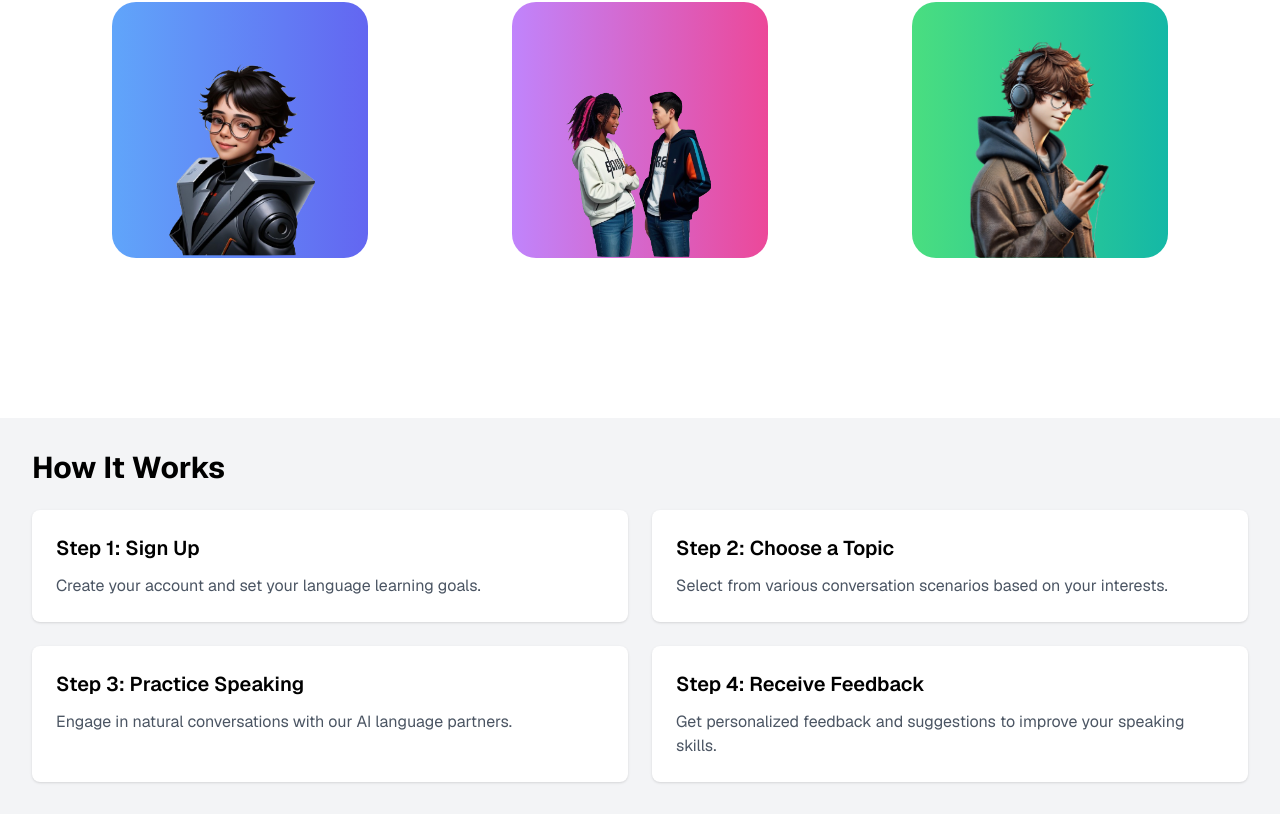
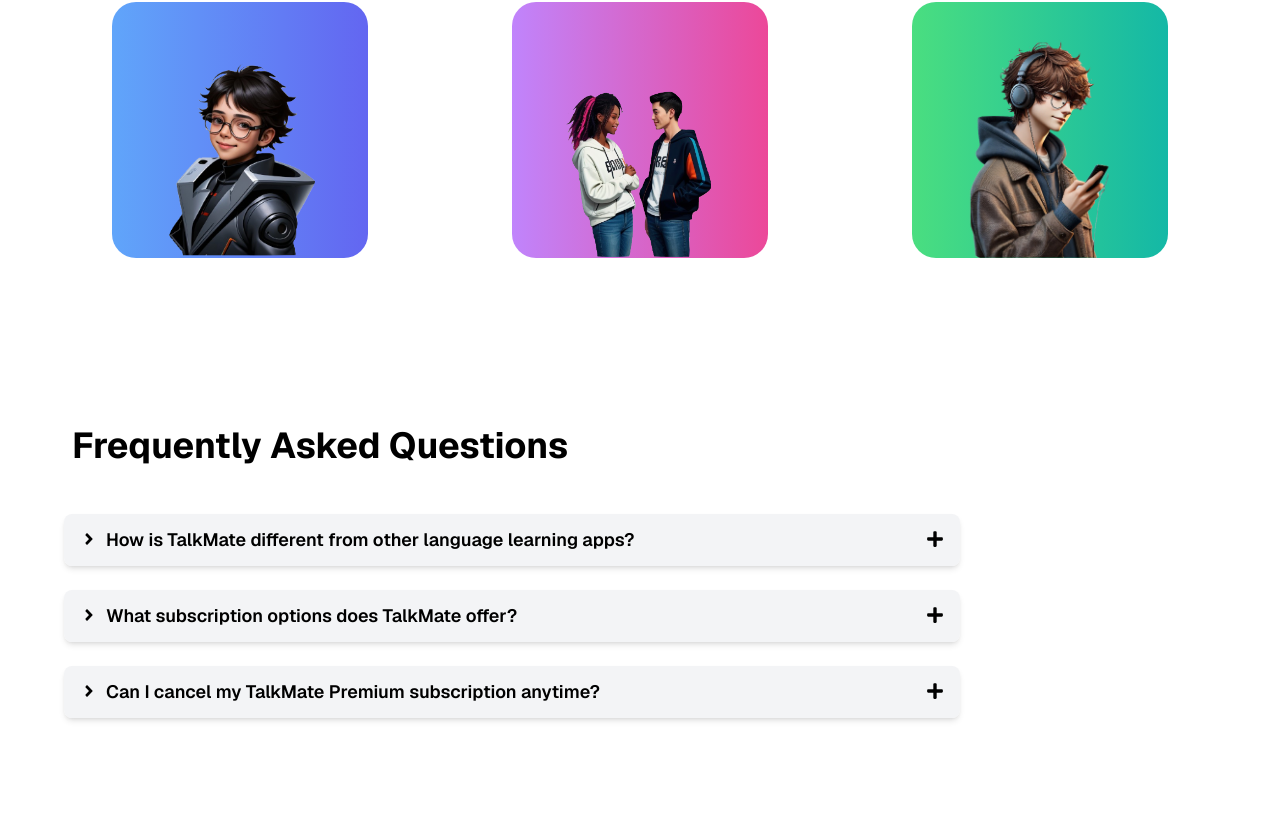
Before and after one commit to PegasusHT/talkmate-landing-page, a Next.js app: page / in a window 1280 px wide. Shown: the part 1046-1860 px from the top of the page. After the commit the page ends 1812 px from the top, so only its background shows below. Built offline with nearby package versions, Linux system fonts and the light colour scheme.

Commit message:
added faqs

```diff
--- a/app/page.tsx
+++ b/app/page.tsx
@@ -1,13 +1,13 @@
 import Hero from "@/components/main/hero";
 import Features from "@/components/main/features";
-import HowItWorks from "@/components/main/howItWorks";
+import FAQs from "@/components/main/faqs";
 
 export default function Home() {
   return (
     <div>
       <Hero />
       <Features />
-      <HowItWorks />
+      <FAQs />
     </div>
   );
 }
--- /dev/null
+++ b/components/main/faqs.tsx
@@ -0,0 +1,96 @@
+'use client';
+
+import React, { useState } from 'react';
+import { FaAngleRight, FaPlus, FaMinus } from 'react-icons/fa';
+import { Transition } from '@headlessui/react';
+
+interface FAQItem {
+  id: number;
+  question: string;
+  answer: string;
+}
+
+interface QuestionContainerProps {
+  faq: FAQItem;
+  isOpen: boolean;
+  toggleOpen: (id: number) => void;
+}
+
+const QuestionContainer: React.FC<QuestionContainerProps> = ({ faq, isOpen, toggleOpen }) => {
+  const icon = isOpen ? <FaMinus /> : <FaPlus />;
+
+  return (
+    <div className="mb-4 rounded-lg shadow-md overflow-hidden">
+      <div
+        className="flex flex-row items-start bg-gray-100 px-4 py-3 cursor-pointer hover:bg-gray-200 transition-colors duration-200"
+        onClick={() => toggleOpen(faq.id)}
+      >
+        <h2 className="font-semibold text-black text-sm lg:text-lg flex items-start">
+          <FaAngleRight className={`mr-2 mt-1 lg:text-lg transition-transform duration-200 ${isOpen ? 'transform rotate-90' : ''}`} />
+          {faq.question}
+        </h2>
+        <div className="ml-auto text-sm lg:text-lg mt-1">
+          {icon}
+        </div>
+      </div>
+      <Transition
+        show={isOpen}
+        enter="transition ease-out duration-200"
+        enterFrom="transform opacity-0 scale-95"
+        enterTo="transform opacity-100 scale-100"
+        leave="transition ease-in duration-150"
+        leaveFrom="transform opacity-100 scale-100"
+        leaveTo="transform opacity-0 scale-95"
+      >
+        <div className="mt-1 p-4 pt-2 text-sm lg:text-base bg-white">
+          <p>{faq.answer}</p>
+        </div>
+      </Transition>
+    </div>
+  );
+};
+
+export default function FAQs() {
+  const [openFAQ, setOpenFAQ] = useState<number | null>(null);
+
+  const toggleFAQ = (id: number) => {
+    setOpenFAQ(openFAQ === id ? null : id);
+  };
+
+  const faqData: FAQItem[] = [
+    {
+      id: 1,
+      question: "How is TalkMate different from other language learning apps?",
+      answer: "Unlike other language learning apps, TalkMate uses the most advanced AI to create an interactive, fun and engaging language learning experience. Artificial Intelligence lets users achieve fluency with an active learning approach. TalkMate imitates real-life scenarios where users learn by interacting with native speakers."
+    },
+    {
+      id: 2,
+      question: "What subscription options does TalkMate offer?",
+      answer: "TalkMate offers a free subscription with limited features and TalkMate Premium, which comes with no limitations and more advanced features. TalkMate Premium includes monthly or yearly payment options."
+    },
+    {
+      id: 3,
+      question: "Can I cancel my TalkMate Premium subscription anytime?",
+      answer: "Yes, you can cancel your TalkMate Premium subscription at any time. After the cancelation, the subscription will end at the end of the subscription period."
+    }
+  ];
+
+  return (
+    <div className="bg-white py-12 px-4 md:px-8">
+      <div className="max-w-4xl md:ml-8">
+        <h2 className="text-2xl md:text-4xl font-bold mb-6 ml-2 md:mb-12">Frequently Asked Questions</h2>
+
+        <div className="space-y-6">
+          {faqData.map((faq) => (
+            <QuestionContainer
+              key={faq.id}
+              faq={faq}
+              isOpen={openFAQ === faq.id}
+              toggleOpen={toggleFAQ}
+            />
+          ))}
+        </div>
+      </div>
+    </div>
+  );
+}
--- a/components/main/features.tsx
+++ b/components/main/features.tsx
@@ -175,13 +175,13 @@
   ];
 
   return (
-    <div className="bg-white py-20 px-8" ref={featuresRef}>
+    <div className="bg-white pt-20 pb-10 px-8" ref={featuresRef}>
       <h2 className="text-4xl font-bold mb-12 text-center">Features</h2>
 
       <div className="max-w-6xl mx-auto grid grid-cols-1 md:grid-cols-3 gap-12">
         {features.map((feature) => (
           <div key={feature.id} className="feature-group mt-12 md:mt-0 flex flex-col items-center justify-center relative group">
-            <h3 className="text-2xl font-bold text-gray-800 transition-all duration-300 mb-[-2rem] group-hover:-translate-y-4 md:group-hover:-translate-y-4 md:group-hover:mb-0 animated:-translate-y-4 animated:mb-0">
+            <h3 className="text-2xl font-bold text-gray-800 transition-all duration-300 mb-[-2rem] group-hover:-translate-y-4 md:group-hover:mb-0 animated:-translate-y-4 animated:mb-0">
               {feature.title}
             </h3>
 
@@ -190,12 +190,12 @@
             </div>
 
             <div
-              className="feature-box w-64 h-64 md:w-56 md:h-56 lg:w-64 lg:h-64 rounded-3xl bg-gradient-to-r overflow-hidden relative cursor-pointer group-hover:scale-110 md:group-hover:scale-110 animated:scale-110 transition-all duration-300 flex flex-col justify-between mt-8"
+              className="feature-box w-64 h-64 md:w-56 md:h-56 lg:w-64 lg:h-64 rounded-3xl bg-gradient-to-r overflow-hidden relative cursor-pointer group-hover:scale-110 animated:scale-110 transition-all duration-300 flex flex-col justify-between mt-8"
               data-animation-type={feature.animationType}
             >
               <div className={`absolute inset-0 bg-gradient-to-r ${feature.gradient}`}></div>
 
-              <div className="absolute w-full h-full opacity-0 group-hover:opacity-20 md:group-hover:opacity-20 animated:opacity-20 bg-white transform rotate-45 -translate-x-full -translate-y-1/4 group-hover:translate-x-full group-hover:translate-y-full md:group-hover:translate-x-full md:group-hover:translate-y-full animated:translate-x-full animated:translate-y-full transition-all duration-1000"></div>
+              <div className="absolute w-full h-full opacity-0 group-hover:opacity-20 animated:opacity-20 bg-white transform rotate-45 -translate-x-full -translate-y-1/4 group-hover:translate-x-full group-hover:translate-y-full animated:translate-x-full animated:translate-y-full transition-all duration-1000"></div>
 
               <div className="image-layer w-full absolute bottom-0 left-0 transition-transform duration-700 ease-in-out z-10">
                 <div className="flex justify-center items-end h-full">
@@ -204,13 +204,13 @@
                     alt={feature.alt}
                     width={170}
                     height={170}
-                    className="object-contain md:w-36 lg:w-40 transform group-hover:scale-110 md:group-hover:scale-110 animated:scale-110 transition-all duration-500"
+                    className="object-contain md:w-36 lg:w-40 transform group-hover:scale-110 animated:scale-110 transition-all duration-500"
                   />
                 </div>
               </div>
             </div>
 
-            <div className="mt-8 text-center opacity-0 group-hover:opacity-100 md:group-hover:opacity-100 animated:opacity-100 transition-all duration-500 delay-100">
+            <div className="mt-8 text-center opacity-0 group-hover:opacity-100 animated:opacity-100 transition-all duration-500 delay-100">
               <p className="text-gray-600">{feature.description}</p>
             </div>
           </div>
--- a/components/main/howItWorks.tsx
+++ /dev/null
@@ -1,40 +0,0 @@
-export default function HowItWorks() {
-    const steps = [
-      {
-        id: 1,
-        title: "Sign Up",
-        description: "Create your account and set your language learning goals."
-      },
-      {
-        id: 2,
-        title: "Choose a Topic",
-        description: "Select from various conversation scenarios based on your interests."
-      },
-      {
-        id: 3,
-        title: "Practice Speaking",
-        description: "Engage in natural conversations with our AI language partners."
-      },
-      {
-        id: 4,
-        title: "Receive Feedback",
-        description: "Get personalized feedback and suggestions to improve your speaking skills."
-      }
-    ];
-
-    return (
-      <div className="bg-gray-100 p-8">
-        <h2 className="text-3xl font-bold mb-6">How It Works</h2>
-        <div className="grid grid-cols-1 md:grid-cols-2 gap-6">
-          {steps.map((step) => (
-            <div key={step.id} className="bg-white p-6 rounded-lg shadow">
-              <h3 className="text-xl font-semibold mb-3">Step {step.id}: {step.title}</h3>
-              <p className="text-gray-600">
-                {step.description}
-              </p>
-            </div>
-          ))}
-        </div>
-      </div>
-    );
-  }
--- a/package.json
+++ b/package.json
@@ -9,10 +9,12 @@
     "lint": "next lint"
   },
   "dependencies": {
+    "@headlessui/react": "^2.2.0",
     "lucide-react": "^0.479.0",
     "next": "15.1.7",
     "react": "^19.0.0",
-    "react-dom": "^19.0.0"
+    "react-dom": "^19.0.0",
+    "react-icons": "^5.5.0"
   },
   "devDependencies": {
     "@eslint/eslintrc": "^3",
```
Also changed, not shown: 1 other file (tests, documents, lock files or other folders).
